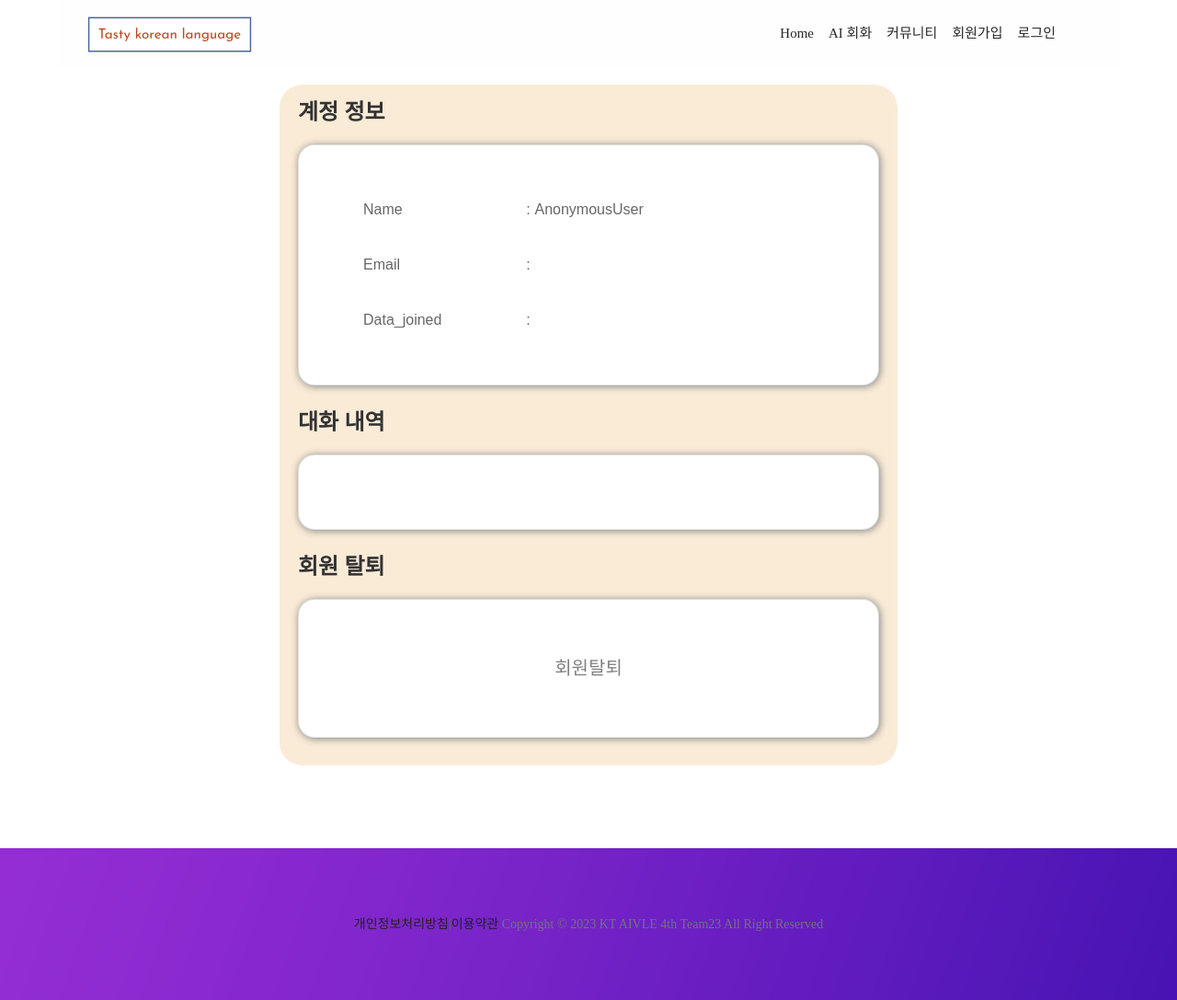
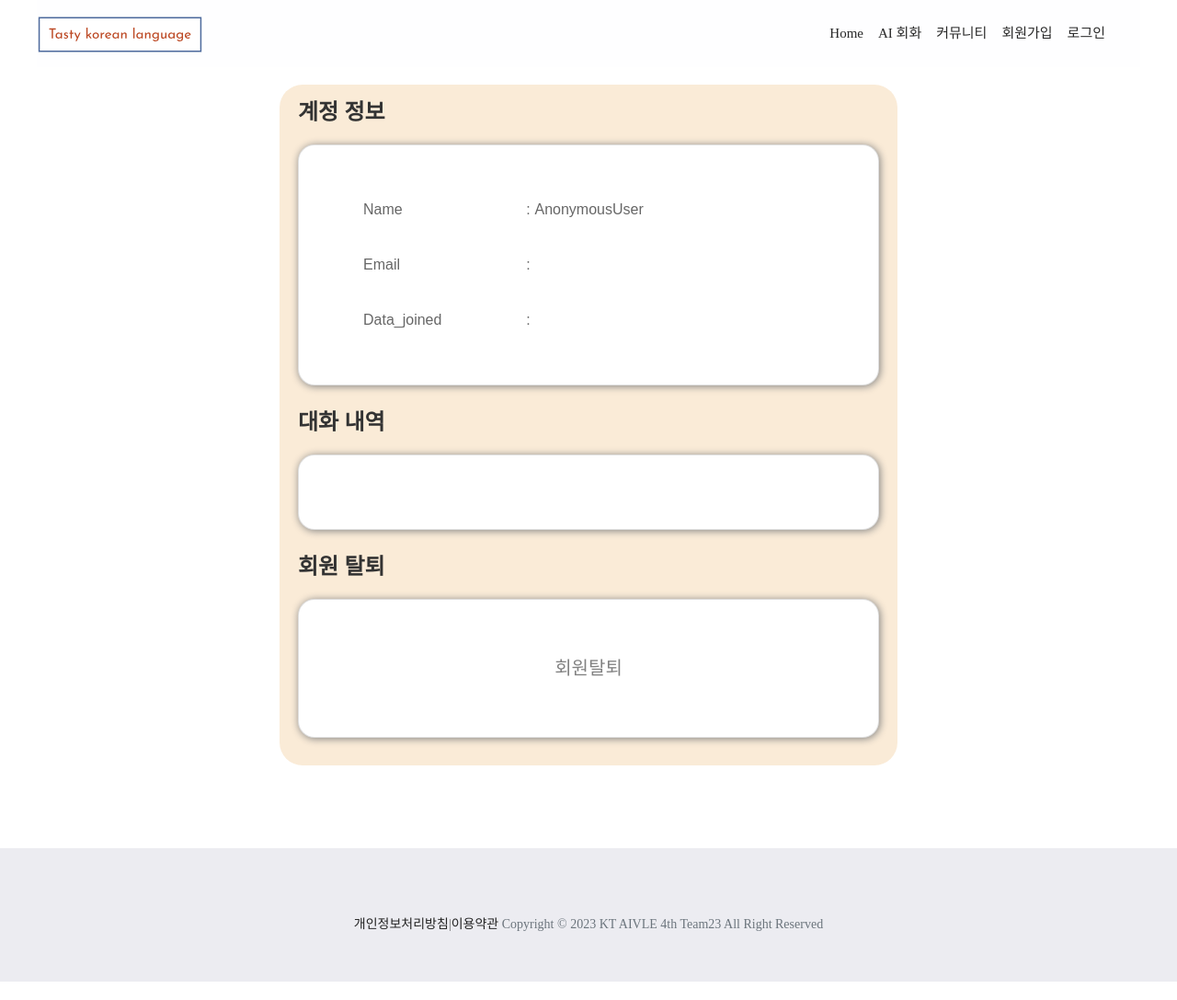
Before and after one commit to dfkjdsfisdjfk/AIVLE_TEAM23_BigProject, a Django app: page /accounts/mypage/ in a window 1280 px wide. Shown: the whole page at 92% size. Run offline with Django 4.2, Linux system fonts and the light colour scheme; data that the repository does not hold is empty; parts of the project's set-up code (start-up, migrations or seed data) failed here and were passed over; some libraries are stand-ins or nearby versions.

Commit message:
푸터 수정

```diff
--- a/tasty_korean_language/tasty_korean_language/static/css/style.css
+++ b/tasty_korean_language/tasty_korean_language/static/css/style.css
@@ -560,16 +560,19 @@ button {
 .footer_section{
     width: 100%;
     float: left;
-     background-image: url('/static/img/footer-bg.png');
     height: auto;
-     padding-bottom: 30px;
+    padding-bottom: 10px;
     margin-top: 50px;
+    background-color: rgba(232, 232, 238, 0.8);
+    backdrop-filter: blur(5px);
 }
 
 .footer_main{
     width: 70%;
     margin: 0 auto;
     text-align: center;
+    position: relative;
+    z-index: 1;
 }
 
 .input-group {
@@ -689,8 +692,8 @@ body {
     color: white;
     display: flex;
     justify-content: space-between;
-    padding: 15px 30px;
-    width: 90%;
+    padding: 15px 0;
+    width: 100%;
     margin: 0 auto; /* 중앙 정렬 */
     max-width: 1200px; /* 최대 너비 설정 */
     position: fixed;
@@ -757,10 +760,12 @@ body {
     color: white;
     text-align: center;
     padding: 20px 0;
-    position: absolute;
     bottom: 0;
     width: 100%;
+    position: absolute;
+    z-index: 1000;
 }
+
 
 #page-footer .container {
     box-shadow: none; /* 그림자 효과 추가 */
```
Lines whose indentation alone changed are shown as unchanged.
